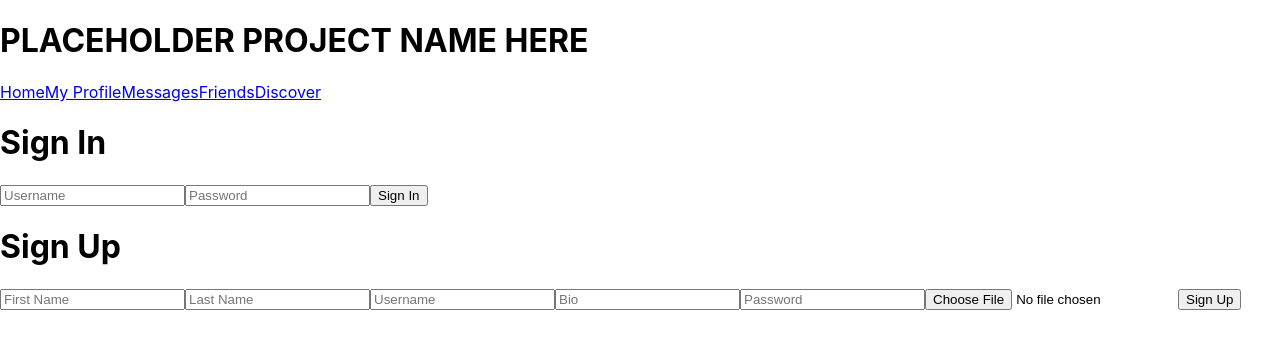
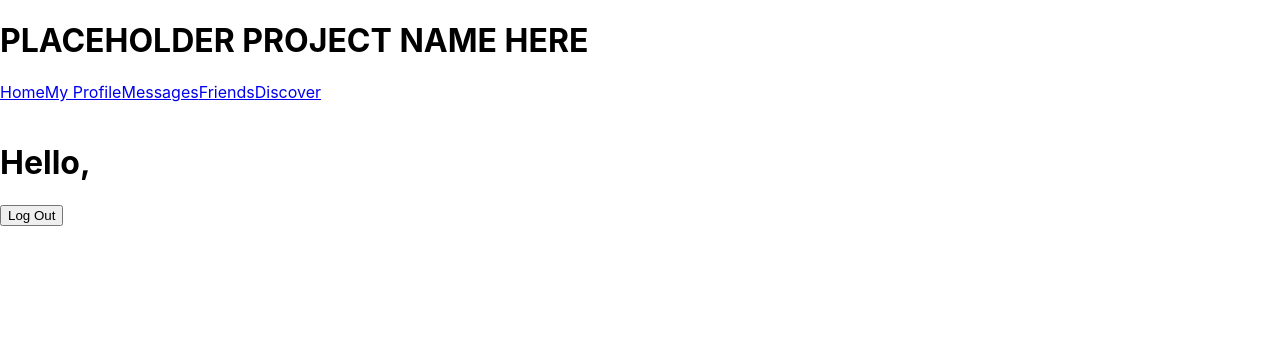
Before and after one commit to leonajuan/phase-5-project, a React (Create React App) app in the folder client/: page /profile in a window 1280 px wide. Shown: the top 348 px of the page. Built offline with nearby package versions, Linux system fonts and the light colour scheme; no server answers.

Commit message:
added logout

```diff
--- a/client/src/App.js
+++ b/client/src/App.js
@@ -5,6 +5,7 @@ import MusicList from "./components/MusicList"
 import LandingPage from "./components/LandingPage"
 import NavBar from "./components/NavBar"
 import UsersList from "./components/UsersList"
+import ProfilePage from "./components/ProfilePage"
 
 function App() {
 
@@ -28,6 +29,24 @@ function App() {
       .then(musicData => {
         setMusic(musicData)
       })
+  }, [])
+
+  useEffect(() => {
+    let token = localStorage.getItem("token")
+    if (token) {
+      fetch('/profile', {
+        headers: {
+          'token': token,
+          'Content-Type': 'application/json',
+        }
+      })
+        .then(res => res.json())
+        .then(data => {
+          // console.log("already logged in", data)
+          setUser(data)
+          // HERE
+        })
+    }
   }, [])
 
   function handleSignIn(e) {
@@ -86,13 +105,22 @@ function App() {
     alert("Thank you for signing up!")
   }
 
+  function handleLogOut() {
+    localStorage.removeItem('token')
+    window.location.reload()
+  }
+
   return (
     <>
       <Header />
       <NavBar />
+      {/* <ProfilePage user={user} /> */}
       <BrowserRouter>
         <div className="App">
           <Switch>
+            <Route path="/profile">
+              <ProfilePage user={user} handleLogOut={handleLogOut} />
+            </Route>
             <Route path="/music">
               <MusicList music={music} />
             </Route>
@@ -102,6 +130,7 @@ function App() {
             <Route path="/">
               <LandingPage handleSignIn={handleSignIn} addNewUser={addNewUser} friends={friends} />
             </Route>
+
           </Switch>
         </div>
       </BrowserRouter>
--- a/client/src/components/NavBar.js
+++ b/client/src/components/NavBar.js
@@ -3,7 +3,7 @@ function NavBar() {
     <div>
       <nav>
         <a href="/">Home</a>
-        <a href="#">My Profile</a>
+        <a href="/profile">My Profile</a>
         <a href="#">Messages</a>
         <a href="/users">Friends</a>
         <a href="/music">Discover</a>
--- a/client/src/components/ProfilePage.js
+++ b/client/src/components/ProfilePage.js
@@ -0,0 +1,15 @@
+function ProfilePage({ user, handleLogOut }) {
+
+  console.log(user)
+  return (
+    <div>
+      <img src={user.image} alt={user.first_name} />
+      <h1>Hello, {user.first_name}</h1>
+      <h4>{user.username}</h4>
+      <h3>{user.bio}</h3>
+      <button onClick={handleLogOut}>Log Out</button>
+    </div>
+  )
+}
+
+export default ProfilePage;
```
